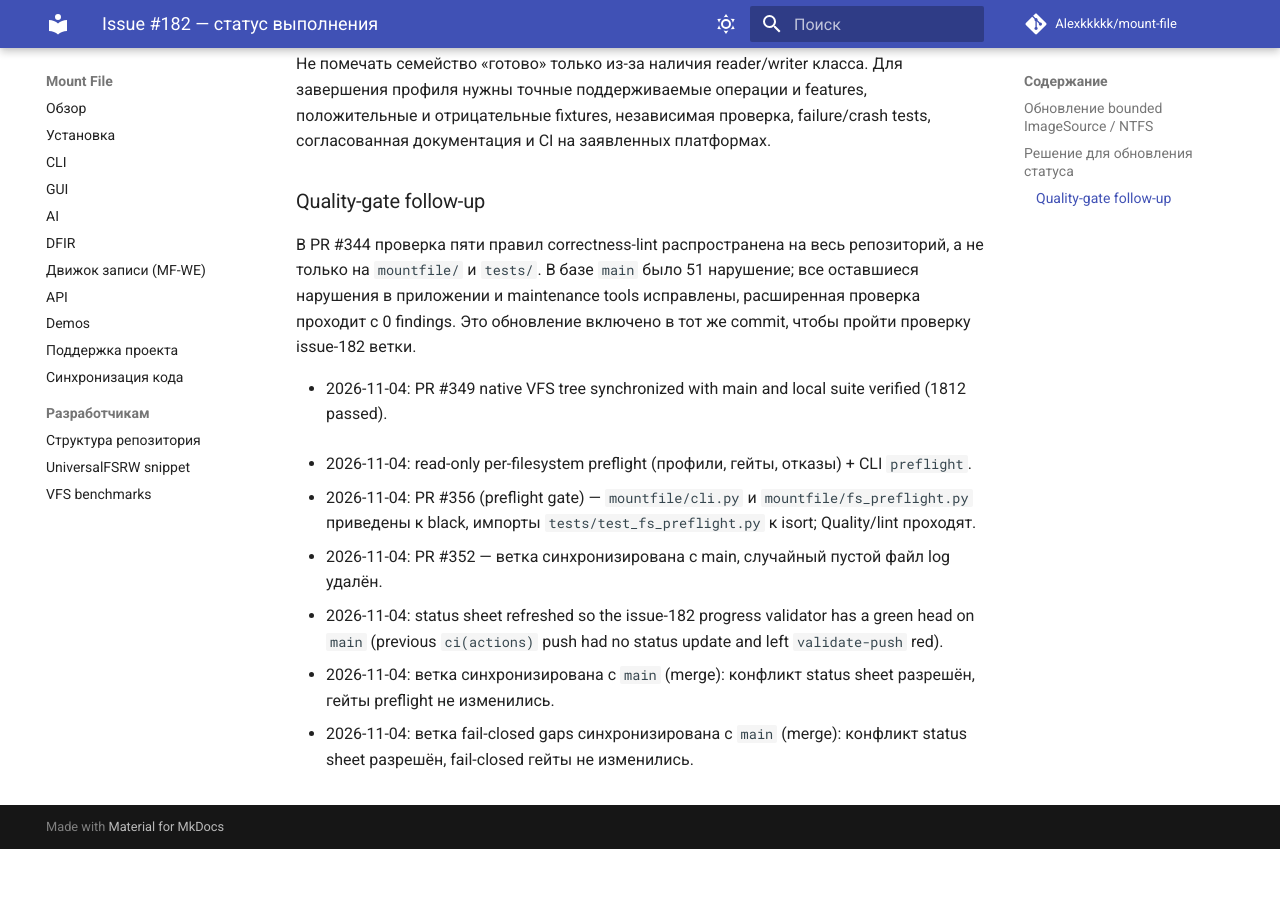
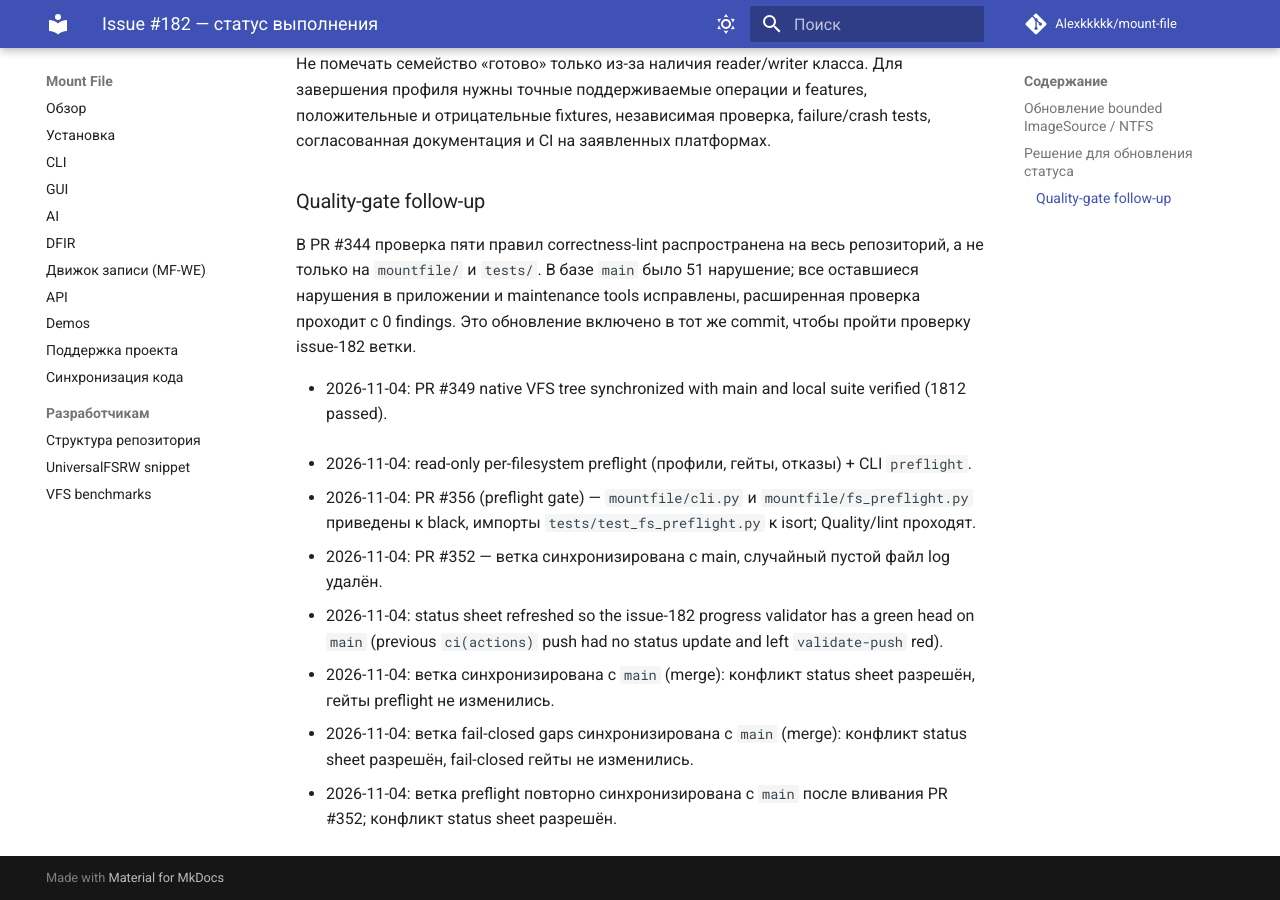
Before and after one commit to Alexkkkkk/mount-file, an MkDocs documentation site: the page built from docs/issue-182-status.md, in a window 1280 px wide and 900 px high, scrolled down 2270 px. Built offline with MkDocs 1.6.1 and Material for MkDocs 9.7.7, drawn with Linux system fonts in a browser that asks for light colours; comment, search, counter and statistics services are not loaded; before the commit the page ends 3119 px from its top, so only the background shows below that.

Commit message:
docs(issue-182): update status sheet for post-352 sync-merge commit

```diff
--- a/docs/issue-182-status.md
+++ b/docs/issue-182-status.md
@@ -47,3 +47,4 @@
 - 2026-11-04: ветка синхронизирована с `main` (merge): конфликт status sheet разрешён, гейты preflight не изменились.
 
 - 2026-11-04: ветка fail-closed gaps синхронизирована с `main` (merge): конфликт status sheet разрешён, fail-closed гейты не изменились.
+- 2026-11-04: ветка preflight повторно синхронизирована с `main` после вливания PR #352; конфликт status sheet разрешён.
```
